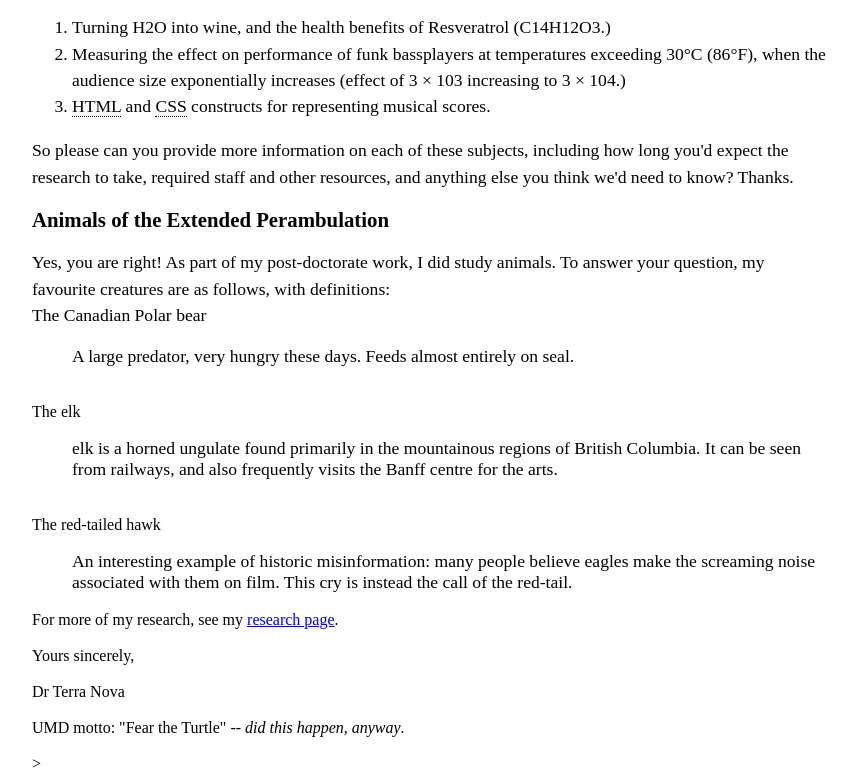
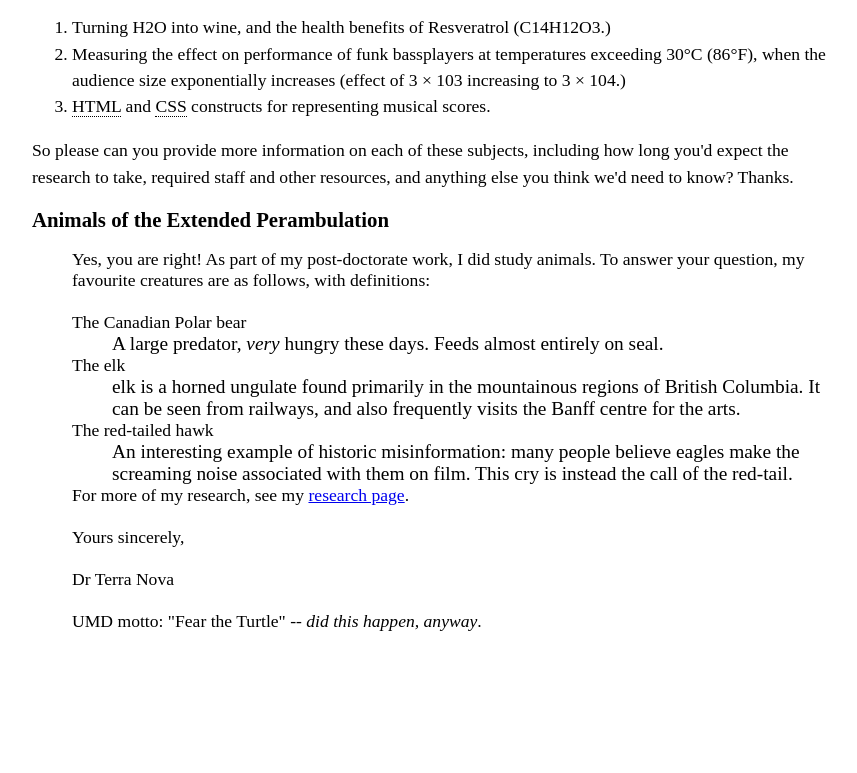
Before and after one commit to kspu0822INST377/kspu0822INST377.github.io, a plain HTML site: page lab_2/index.html in a window 1280 px wide. Shown: the part 1229-2002 px from the top of the page, without its empty margins (208-1065 px from the left). After the commit the page ends 1881 px from the top, so only its background shows below. Drawn offline with Linux system fonts and the light colour scheme.

Commit message:
Update index.html

```diff
--- a/lab_2/index.html
+++ b/lab_2/index.html
@@ -30,6 +30,7 @@
       .dottedUnderLine {
           border-bottom: 1px dotted;
       }
+
 
     </style>
 </head>
@@ -95,14 +96,14 @@
 
 
     <h2>Animals of the Extended Perambulation</h2>
-    <p>
+    <ul>
     Yes, you are right! As part of my post-doctorate work, I did study animals. To answer your question, my favourite creatures are as follows, with definitions:
-
+    <br>
     <br>The Canadian Polar bear
-    <ul>A large predator, very hungry these days. Feeds almost entirely on seal.</ul>
-    <br>The elk
+    <ul>A large predator, <i>very</i> hungry these days. Feeds almost entirely on seal.</ul>
+    The elk
     <ul> elk is a horned ungulate found primarily in the mountainous regions of British Columbia. It can be seen from railways, and also frequently visits the Banff centre for the arts.</ul>
-    <br>The red-tailed hawk
+    The red-tailed hawk
     <ul>An interesting example of historic misinformation: many people believe eagles make the screaming noise associated with them on film. This cry is instead the call of the red-tail.</ul>
 
     For more of my research, see my <a href="http://example.com.">research page</a>.
@@ -114,4 +115,4 @@
     <br>UMD motto: "Fear the Turtle" -- <i> did this happen, anyway</i>.
     </p>
 </body>
-</html>>
+</html>
```
